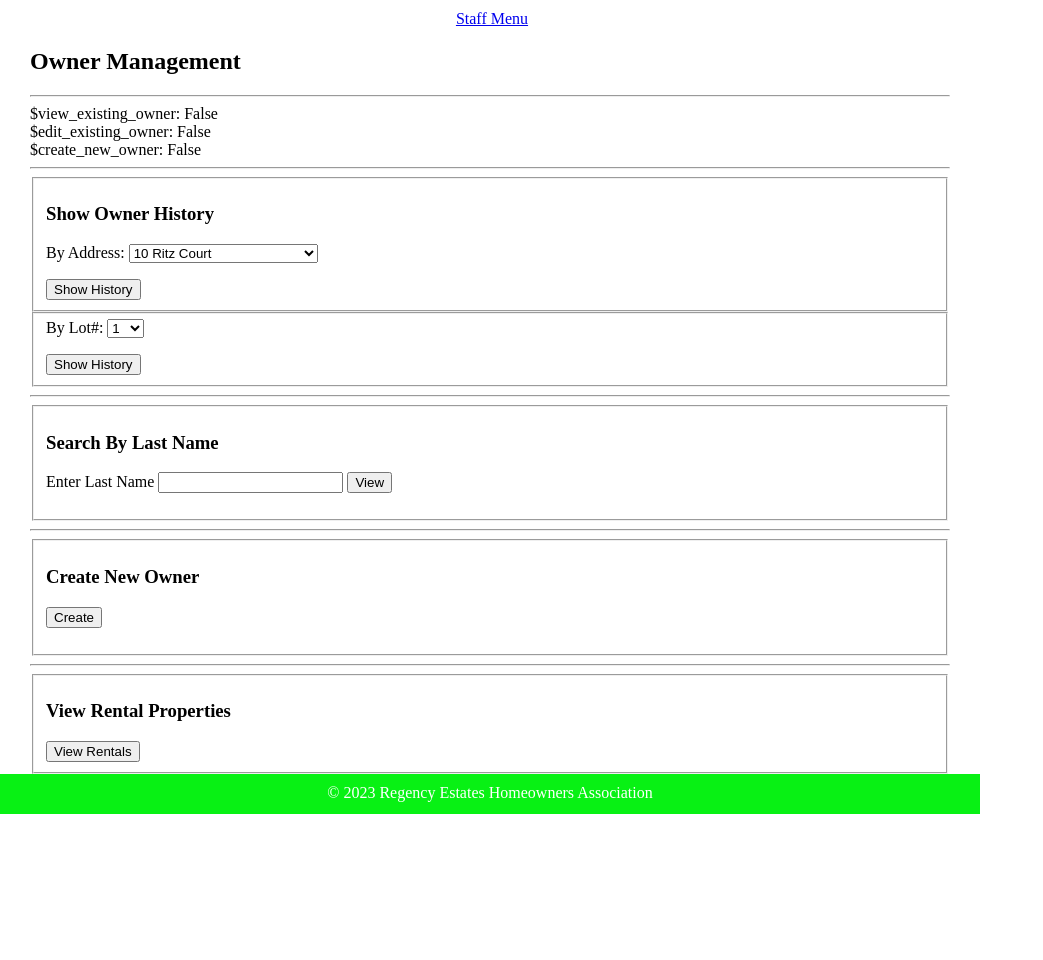
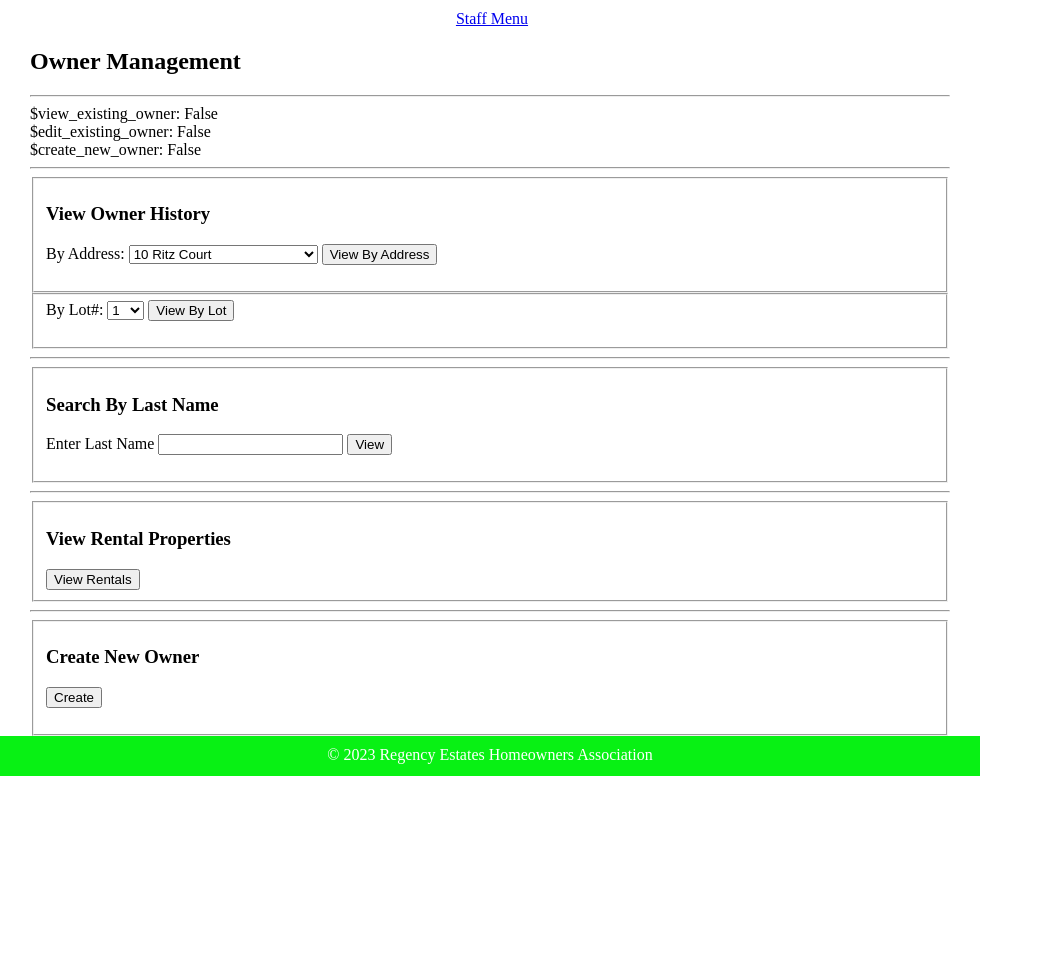
Before and after one commit to StevenLGomez/RegencyWeb, a PHP site: page /staff/owners/index.php in a window 1280 px wide. Shown: the part 40-1000 px from the top of the page, without its empty margins (0-1043 px from the left). Run offline with PHP 8.4, Linux system fonts and the light colour scheme; data comes from the database, SQL or seed files in the repository.

Commit message:
Cleanup of main owner screen

```diff
--- a/html/public/staff/owners/index.php
+++ b/html/public/staff/owners/index.php
@@ -186,12 +186,13 @@
         <!-- ============================================================ -->
         <?php if ($search_mode) { ?>
 
-            <!-- Start of Show Owner History section =================== -->
+            <!-- Start of Searach Owner History section =================== -->
 
+            <!-- ============================================================ -->
             <!-- Form for Searching by Address -->
             <form action="" method="post">
             <fieldset>
-                <h3>Show Owner History</h3>
+                <h3>View Owner History</h3>
 
                 <!-- The ADDRESS pull down select item -->
                 <div class="actions">
@@ -203,17 +204,16 @@
                         <?php } ?>
 
                     </select>
+                    <input type="submit" name="submit" value="View By Address" />
                 </div>
                 <?php mysqli_free_result($address_query); ?>
                 <!-- END The ADDRESS pull down select item -->
 
-                <div id="actions">
-                    <input type="submit" name="submit" value="Show History" />
-                </div>
-
             </fieldset>
             </form>
+            <!-- ============================================================ -->
 
+            <!-- ============================================================ -->
             <!-- Form for Searching by Lot # -->
             <form action="" method="post">
             <fieldset>
@@ -228,17 +228,15 @@
                         <?php } ?>
 
                     </select>
+                    <input type="submit" name="submit" value="View By Lot" />
                 </div>
                 <?php mysqli_free_result($lot_query); ?>
-                <!-- END The ADDRESS pull down select item -->
-
-                <div id="actions">
-                    <input type="submit" name="submit" value="Show History" />
-                </div>
+                <!-- END The LOT pull down select item and button -->
 
             </fieldset>
             </form>
             <!-- ============================================================ -->
+
             <!-- End of Search Property History Section ===================== -->
             <hr />
 
@@ -262,6 +260,19 @@
             <hr />
 
             <!-- ============================================================ -->
+            <!-- Form for Searching for Rental owners -->
+            <form action="" method="post">
+            <fieldset>
+                <h3>View Rental Properties</h3>
+                <div id="actions">
+                    <input type="submit" name="view_rentals" value="View Rentals" />
+                </div>
+            </fieldset>
+            </form>
+            <!-- ============================================================ -->
+            <hr />
+
+            <!-- ============================================================ -->
             <!-- Form for Creating new owner-->
 
             <form action="" method="post">
@@ -276,22 +287,8 @@
 
             </form>
             <!-- ============================================================ -->
-            <hr />
-
-            <!-- ============================================================ -->
-            <!-- Form for Searching for Rental owners -->
-            <form action="" method="post">
-            <fieldset>
-                <h3>View Rental Properties</h3>
-                <div id="actions">
-                    <input type="submit" name="view_rentals" value="View Rentals" />
-                </div>
-            </fieldset>
-            </form>
-            <!-- ============================================================ -->
 
         <?php } /* if ($search_mode) */ ?>
-
 
         <!-- ============================================================ -->
         <!-- This is the end of the "Default Owner Page " =============== -->
```
Also changed, not shown: 1 other file.
